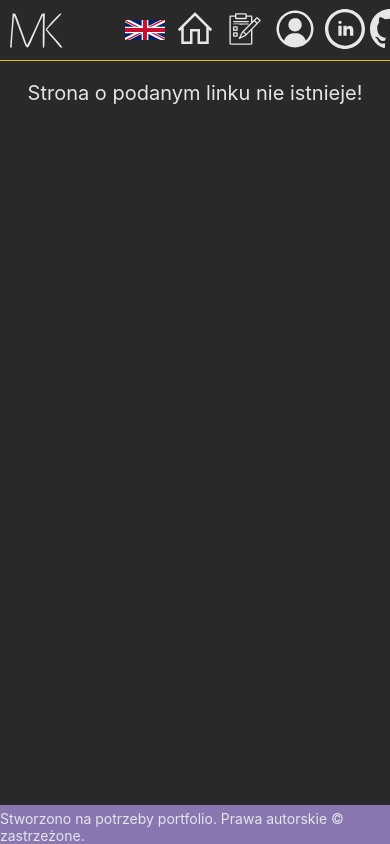
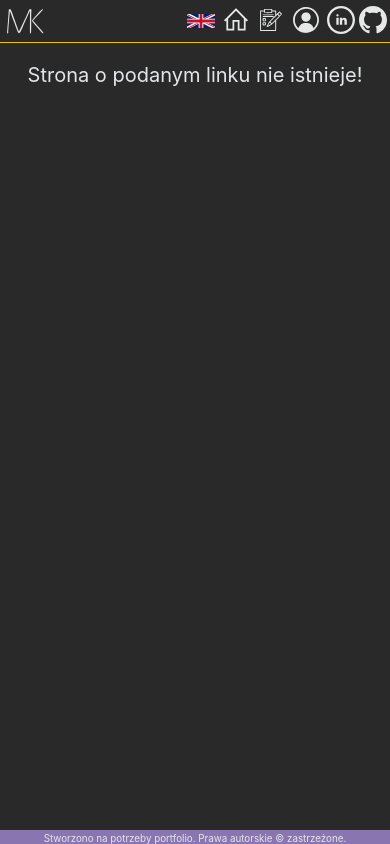
Before and after one commit to Karlos97/Portfolio, a React (Create React App) app: page / in a window 390 px wide. Built offline with nearby package versions, Linux system fonts and the light colour scheme.

Commit message:
making page more responsive

```diff
--- a/src/components/About/About.module.scss
+++ b/src/components/About/About.module.scss
@@ -1,15 +1,32 @@
+@import '../../styles/mixins.module.scss';
 @import '../../styles/variables.module.scss';
 
 .about {
   display: flex;
   flex-direction: column;
   align-items: center;
-  padding: 0 15rem 10rem 15rem;
+  padding: 5rem 15rem 10rem 15rem;
+
+  @include respond(tab-land) {
+    padding: 3rem 5rem 5rem 5rem;
+  }
+
+  @include respond(tab-port) {
+    padding: 3rem 3rem 5rem 3rem;
+  }
+
+  @include respond(phone) {
+    padding: 3rem 1.5rem 5rem 1.5rem;
+  }
+
   &-quote {
     display: flex;
     flex-direction: column;
     align-items: flex-end;
     margin-bottom: 2rem;
+    @include respond(phone) {
+      font-size: $size-xxs;
+    }
     &-author {
       margin: 5px 0 10px;
     }
@@ -17,5 +34,8 @@
   .link {
     font-weight: bold;
     color: inherit;
+    @include respond(tab-land) {
+      font-weight: 200;
+    }
   }
 }
--- a/src/components/About/About.tsx
+++ b/src/components/About/About.tsx
@@ -19,9 +19,6 @@ const About: React.FC<LanguageType> = ({ language }) => {
       <div
         className={`${classes.about} ${typographyClasses['hand-font-style']}`}
       >
-        <h1
-          className={`${classes['about-header']} ${typographyClasses['font-size-xl']}`}
-        ></h1>
         <div
           className={`${classes['about-quote']} ${typographyClasses['font-size-xs']}`}
         >
@@ -31,7 +28,9 @@ const About: React.FC<LanguageType> = ({ language }) => {
           </span>
         </div>
         <Separator width="85%" />
-        <h1 className={typographyClasses['font-size-s']}>
+        <h1
+          className={`${typographyClasses['font-size-s']} ${typographyClasses['text-align-center']}`}
+        >
           {t('about.aboutHeader')}
         </h1>
 
--- a/src/components/Layout/Header/Header.module.scss
+++ b/src/components/Layout/Header/Header.module.scss
@@ -15,6 +15,7 @@
   top: 0;
   width: 100%;
   background-color: $background-color-1;
+  z-index: 100;
 }
 
 .header {
--- a/src/components/Projects/ProjectDetails/ProjectDetails.module.scss
+++ b/src/components/Projects/ProjectDetails/ProjectDetails.module.scss
@@ -1,4 +1,5 @@
 @import '../../../styles/variables.module.scss';
+@import '../../../styles/mixins.module.scss';
 
 @mixin projectsDescription {
   color: white;
@@ -11,11 +12,18 @@
   justify-content: space-between;
   margin: 1rem;
   color: $font-color-4;
+  @include respond(phone) {
+    flex-direction: column;
+  }
   &-description {
     height: 60rem;
     width: 50%;
     display: flex;
     flex-direction: column;
+    @include respond(phone) {
+      width: 100%;
+      height: 50%;
+    }
     &-info {
       display: flex;
       flex-direction: column;
@@ -42,11 +50,17 @@
     border-radius: 0.5rem;
     justify-content: center;
     align-items: center;
+    @include respond(phone) {
+      margin: 3rem 0;
+      width: 100%;
+      height: 50%;
+    }
     &-img {
       max-width: 90%;
       max-height: 90%;
       border-radius: 0.5rem;
       box-shadow: 1px 1px 5px black;
+      cursor: pointer;
       &:hover {
         transform: scale(1.02);
         transition: 0.5s;
@@ -68,7 +82,6 @@
 
 .button {
   text-decoration: none;
-  display: contents;
   color: inherit;
   padding: 1rem;
 }
--- a/src/components/Projects/ProjectDetails/ProjectDetails.tsx
+++ b/src/components/Projects/ProjectDetails/ProjectDetails.tsx
@@ -82,13 +82,12 @@ const ProjectDetails: React.FC<DetailsType & LanguageType> = ({
             </div>
           </div>
           <div className={classes['project-details-container']}>
-            <a href={liveHref} target="_blank" className={classes.button}>
-              <img
-                className={classes['project-details-container-img']}
-                src={imgPath}
-                alt={imgAlt}
-              />
-            </a>
+            <img
+              className={classes['project-details-container-img']}
+              src={imgPath}
+              alt={imgAlt}
+              onClick={() => window.open(liveHref, '_blank')}
+            />
           </div>
         </div>
       </Suspense>
--- a/src/components/UI/Modal/Modal.module.scss
+++ b/src/components/UI/Modal/Modal.module.scss
@@ -1,3 +1,5 @@
+@import '../../../styles/mixins.module.scss';
+
 .backdrop {
   position: fixed;
   top: 0;
@@ -12,19 +14,24 @@
   position: fixed;
   top: 20vh;
   left: 5%;
-  width: auto;
+  width: 90%;
   background-color: white;
   padding: 1rem;
   border-radius: 14px;
   box-shadow: 0 2px 8px rgba(0, 0, 0, 0.25);
   z-index: 30;
-  animation: slide-down 300ms ease-out forwards;
-}
+  animation: slide-down 700ms ease-out forwards;
 
-@media (min-width: 768px) {
-  .modal {
-    width: 90%;
+  @include respond(tab-land) {
     left: 4.5%;
+  }
+
+  @include respond(tab-port) {
+    left: 3.5%;
+  }
+
+  @include respond(phone) {
+    left: 2.5%;
   }
 }
 
--- a/src/styles/Home.module.scss
+++ b/src/styles/Home.module.scss
@@ -3,6 +3,18 @@
 
 html {
   font-size: 62.5%; //1 rem = 10px;
+
+  @include respond(tab-land) {
+    font-size: 56.25%; //1 rem = 9px;
+  }
+
+  @include respond(tab-port) {
+    font-size: 50%; //1 rem = 8px;
+  }
+
+  @include respond(phone) {
+    font-size: 43.75%; //1 rem = 7px;
+  }
 
   ::-webkit-scrollbar {
     width: 7px;
--- a/src/styles/typography.module.scss
+++ b/src/styles/typography.module.scss
@@ -28,3 +28,7 @@
 .font-size-xl {
   font-size: $size-xl;
 }
+
+.text-align-center {
+  text-align: center;
+}
```
